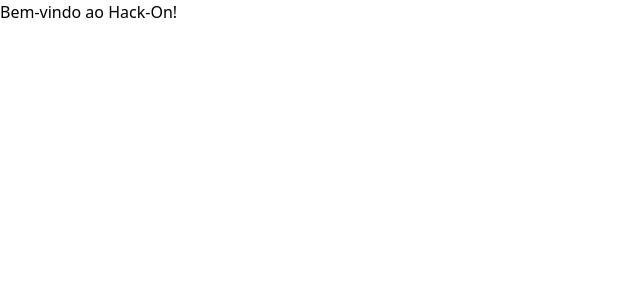
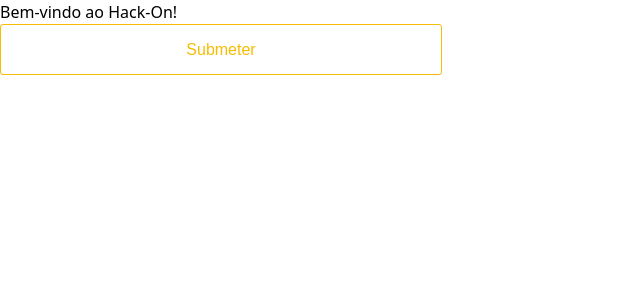
Before and after one commit to Bichinhos-da-TI/HackOn-frontend, an Angular app: page / in a window 1280 px wide. Shown: the top 300 px of the page, without its empty margins (0-640 px from the left). Built offline with nearby package versions, Linux system fonts and the light colour scheme.

Commit message:
Adding submit button component

```diff
--- a/src/app/app.component.html
+++ b/src/app/app.component.html
@@ -1,5 +1,5 @@
 <main>
   <h1>Bem-vindo ao Hack-On!</h1>
 </main>
-
+<app-submit></app-submit>
 <router-outlet></router-outlet>
--- a/src/app/app.component.ts
+++ b/src/app/app.component.ts
@@ -1,11 +1,12 @@
 import { Component } from '@angular/core';
 import { CommonModule } from '@angular/common';
 import { RouterOutlet } from '@angular/router';
+import { SubmitComponent } from './submit/submit.component';
 
 @Component({
   selector: 'app-root',
   standalone: true,
-  imports: [CommonModule, RouterOutlet],
+  imports: [CommonModule, RouterOutlet, SubmitComponent],
   templateUrl: './app.component.html',
 })
 export class AppComponent {
--- /dev/null
+++ b/src/app/submit/submit.component.css
@@ -0,0 +1 @@
+<button> TESTE </button>
--- /dev/null
+++ b/src/app/submit/submit.component.html
@@ -0,0 +1,4 @@
+
+<button type='submit'
+class="w-[442px] h-[51px] border-[1px] border-yellow-cat rounded-[3px] gap-[3px] p-[16px] font-jura font-[500] text-[16px] text-yellow-cat
+leading-[18.93px] hover:text-[#000000] hover:bg-yellow-cat">Submeter</button>
--- a/tailwind.config.js
+++ b/tailwind.config.js
@@ -2,7 +2,21 @@
 module.exports = {
   content: ["./src/**/*.{html,ts}"],
   theme: {
-    extend: {},
+    extend: {
+      colors: {
+        'dark-blue': '#2B3559',
+        'blue-duck': '#33C4CB',
+        'orange-frog': '#F76B00',
+        'yellow-cat': '#F7BC03',
+        'gray-ai':'#D2E3F3',
+        'gray': '#F5F9FC',
+        'white': '#FFFFFF'
+      },
+      fontFamily: {
+        'jura': ['Jura', 'sans-serif'],
+        'krona': ['Krona One', 'sans-serif']
+      }
+    },
   },
   plugins: [],
 };
```
Also changed, not shown: src/app/submit/submit.component.ts (added, +12 -0 lines), 1 other file (tests, documents, lock files or other folders).
